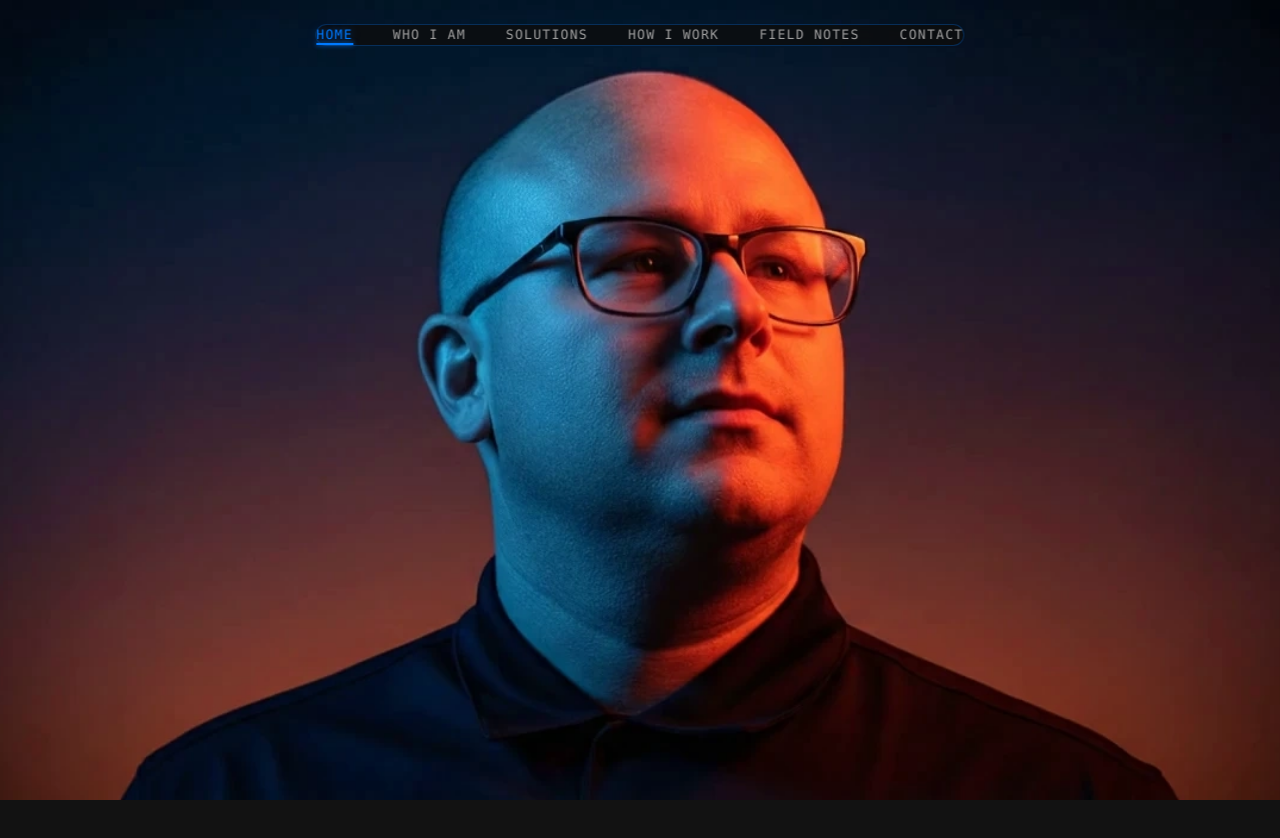
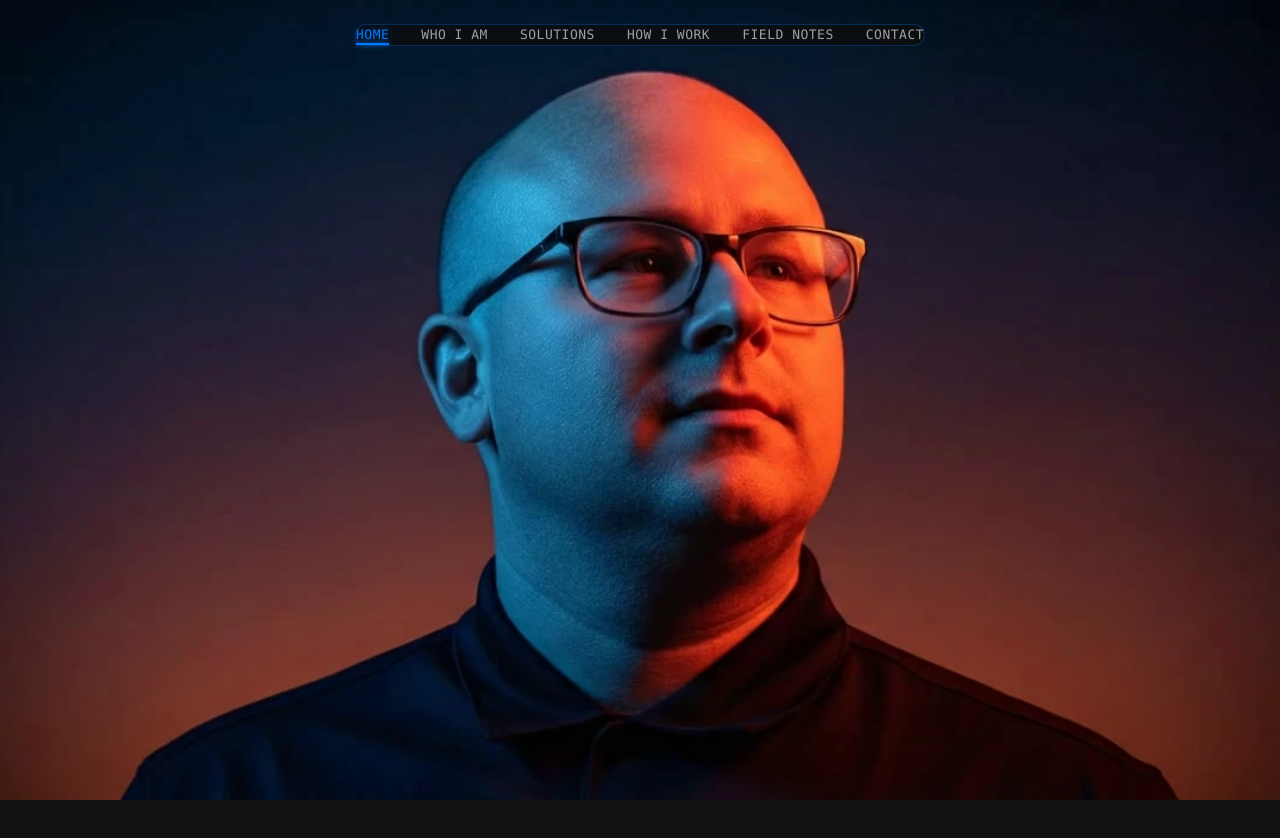
Before and after one commit to MattLambson/MattLambson.github.io, a Next.js app in the folder portfolio/: page / in a window 1280 px wide. Shown: the top 838 px of the page. Built offline with nearby package versions, Linux system fonts and the light colour scheme.

Commit message:
UI: Reverted Nav Pill to exact legacy pixel dimensions

```diff
--- a/portfolio/app/components/Navbar.tsx
+++ b/portfolio/app/components/Navbar.tsx
@@ -44,7 +44,7 @@ export default function Navbar() {
     >
       {/* Desktop pill */}
       <div
-        className="hidden md:flex items-center gap-10 px-12 py-7 rounded-full w-max mx-auto"
+        className="hidden md:flex items-center gap-[32px] px-[32px] py-[12px] rounded-[50px] w-max mx-auto"
         style={{
           background: "rgba(13, 13, 13, 0.8)",
           backdropFilter: "blur(10px)",
@@ -58,12 +58,15 @@ export default function Navbar() {
             <a
               key={link.label}
               href={link.href}
-              className={`relative py-1 text-[13px] font-mono tracking-widest uppercase transition-all duration-200 ${
+              className={`relative py-[4px] text-[13px] font-mono uppercase transition-all duration-200 font-medium ${
                 isActive
                   ? "text-[#007AFF]"
                   : "text-[#A0A0A0] hover:text-[#007AFF]"
               }`}
-              style={isActive ? { textShadow: "0 0 8px rgba(0, 122, 255, 0.5)" } : {}}
+              style={{
+                letterSpacing: "0.5px",
+                ...(isActive ? { textShadow: "0 0 8px rgba(0, 122, 255, 0.5)" } : {})
+              }}
             >
               {link.label}
               {isActive && (
```
